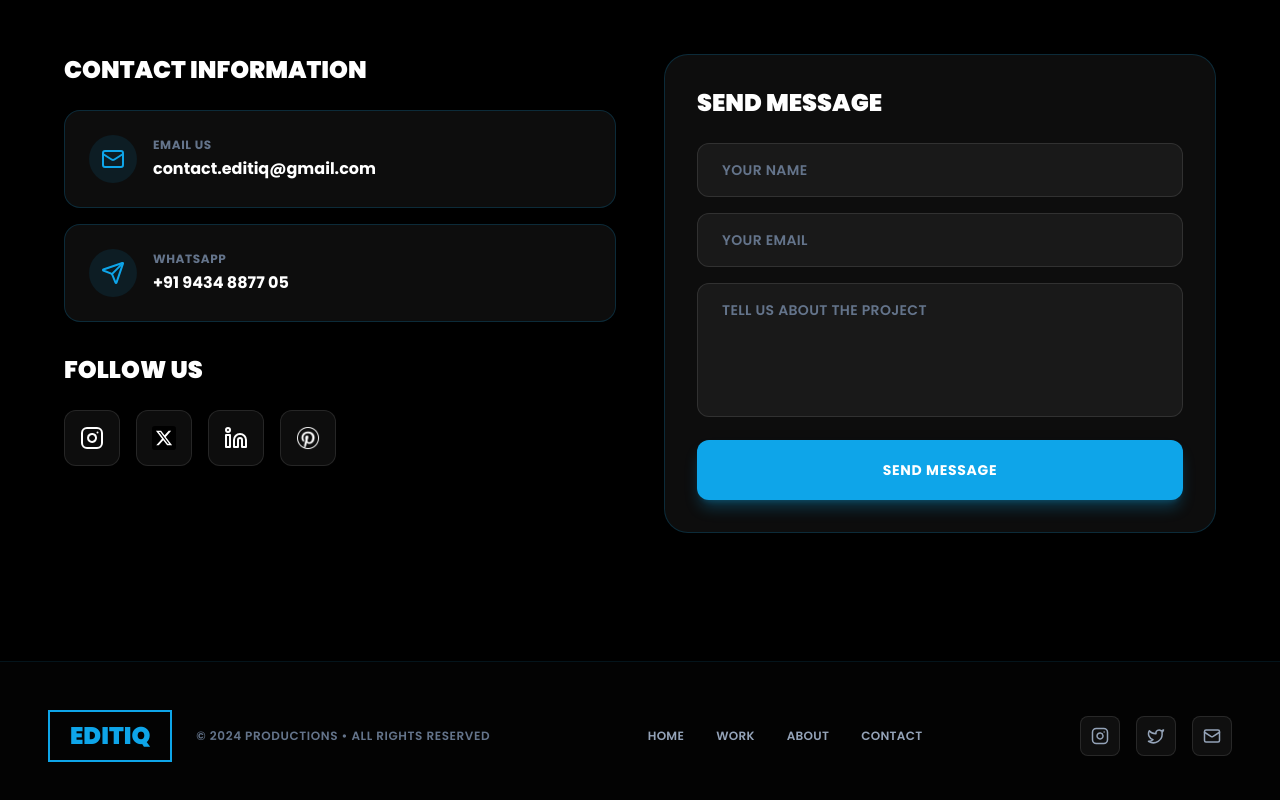
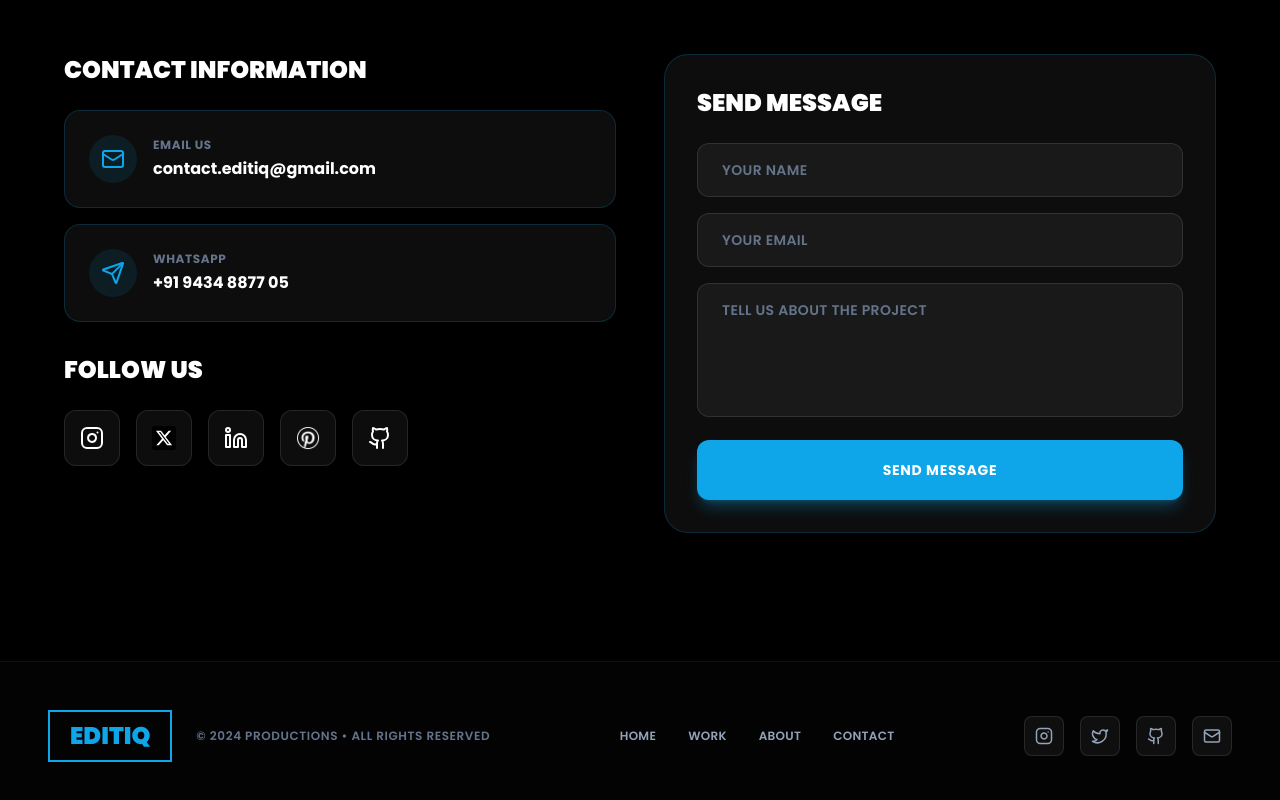
Before and after one commit to Edit-IQ/roblox, a React (Vite) app: page / in a window 1280 px wide. Shown: the part 3222-4022 px from the top of the page. Built offline with nearby package versions, Linux system fonts and the light colour scheme.

Commit message:
Add GitHub icon to social media links in Contact and Footer sections

```diff
--- a/App.tsx
+++ b/App.tsx
@@ -7,7 +7,7 @@ import { ProjectModal } from './components/ProjectModal';
 import { ThemeToggle } from './components/ThemeToggle';
 import { PORTFOLIO_ITEMS, REVIEWS, ORDER_PACKAGES } from './constants';
 import { ThumbnailItem, Theme } from './types';
-import { Check, Mail, Instagram, Twitter, Send } from 'lucide-react';
+import { Check, Mail, Instagram, Twitter, Send, Github } from 'lucide-react';
 
 const App: React.FC = () => {
   const [selectedItem, setSelectedItem] = useState<ThumbnailItem | null>(null);
@@ -330,7 +330,9 @@ const App: React.FC = () => {
                   <h3 className="text-2xl font-black uppercase mb-6">Follow Us</h3>
                   <div className="flex gap-4">
                     <a
-                      href="#"
+                      href="https://instagram.com"
+                      target="_blank"
+                      rel="noopener noreferrer"
                       className={`w-14 h-14 rounded-xl flex items-center justify-center transition-all duration-300 hover:scale-110 hover:shadow-lg ${
                         theme === 'dark'
                           ? 'bg-white/5 hover:bg-sky-500 border border-white/10 text-white'
@@ -341,7 +343,9 @@ const App: React.FC = () => {
                       <Instagram size={24} />
                     </a>
                     <a
-                      href="#"
+                      href="https://twitter.com"
+                      target="_blank"
+                      rel="noopener noreferrer"
                       className={`w-14 h-14 rounded-xl flex items-center justify-center transition-all duration-300 hover:scale-110 hover:shadow-lg ${
                         theme === 'dark'
                           ? 'bg-white/5 hover:bg-sky-500 border border-white/10'
@@ -356,7 +360,9 @@ const App: React.FC = () => {
                       />
                     </a>
                     <a
-                      href="#"
+                      href="https://linkedin.com"
+                      target="_blank"
+                      rel="noopener noreferrer"
                       className={`w-14 h-14 rounded-xl flex items-center justify-center transition-all duration-300 hover:scale-110 hover:shadow-lg ${
                         theme === 'dark'
                           ? 'bg-white/5 hover:bg-sky-500 border border-white/10 text-white'
@@ -371,7 +377,9 @@ const App: React.FC = () => {
                       </svg>
                     </a>
                     <a
-                      href="#"
+                      href="https://pinterest.com"
+                      target="_blank"
+                      rel="noopener noreferrer"
                       className={`w-14 h-14 rounded-xl flex items-center justify-center transition-all duration-300 hover:scale-110 hover:shadow-lg ${
                         theme === 'dark'
                           ? 'bg-white/5 hover:bg-sky-500 border border-white/10'
@@ -384,6 +392,19 @@ const App: React.FC = () => {
                         alt="Pinterest"
                         className={`w-6 h-6 ${theme === 'dark' ? 'invert' : ''} group-hover:invert-0 transition-all`}
                       />
+                    </a>
+                    <a
+                      href="https://github.com"
+                      target="_blank"
+                      rel="noopener noreferrer"
+                      className={`w-14 h-14 rounded-xl flex items-center justify-center transition-all duration-300 hover:scale-110 hover:shadow-lg ${
+                        theme === 'dark'
+                          ? 'bg-white/5 hover:bg-sky-500 border border-white/10 text-white'
+                          : 'bg-slate-100 hover:bg-sky-500 border border-slate-300 text-slate-700'
+                      } hover:text-white`}
+                      aria-label="GitHub"
+                    >
+                      <Github size={24} />
                     </a>
                   </div>
                 </div>
@@ -496,7 +517,9 @@ const App: React.FC = () => {
             {/* Social Links */}
             <div className="flex items-center gap-4">
               <a
-                href="#"
+                href="https://instagram.com"
+                target="_blank"
+                rel="noopener noreferrer"
                 className={`w-10 h-10 rounded-lg flex items-center justify-center transition-all duration-300 hover:scale-110 hover:bg-sky-500 hover:text-white ${
                   theme === 'dark'
                     ? 'bg-white/5 text-slate-400 border border-white/10'
@@ -507,7 +530,9 @@ const App: React.FC = () => {
                 <Instagram size={18} />
               </a>
               <a
-                href="#"
+                href="https://twitter.com"
+                target="_blank"
+                rel="noopener noreferrer"
                 className={`w-10 h-10 rounded-lg flex items-center justify-center transition-all duration-300 hover:scale-110 hover:bg-sky-500 hover:text-white ${
                   theme === 'dark'
                     ? 'bg-white/5 text-slate-400 border border-white/10'
@@ -518,7 +543,20 @@ const App: React.FC = () => {
                 <Twitter size={18} />
               </a>
               <a
-                href="#"
+                href="https://github.com"
+                target="_blank"
+                rel="noopener noreferrer"
+                className={`w-10 h-10 rounded-lg flex items-center justify-center transition-all duration-300 hover:scale-110 hover:bg-sky-500 hover:text-white ${
+                  theme === 'dark'
+                    ? 'bg-white/5 text-slate-400 border border-white/10'
+                    : 'bg-slate-100 text-slate-600 border border-slate-300'
+                }`}
+                aria-label="GitHub"
+              >
+                <Github size={18} />
+              </a>
+              <a
+                href="mailto:contact.editiq@gmail.com"
                 className={`w-10 h-10 rounded-lg flex items-center justify-center transition-all duration-300 hover:scale-110 hover:bg-sky-500 hover:text-white ${
                   theme === 'dark'
                     ? 'bg-white/5 text-slate-400 border border-white/10'
```
